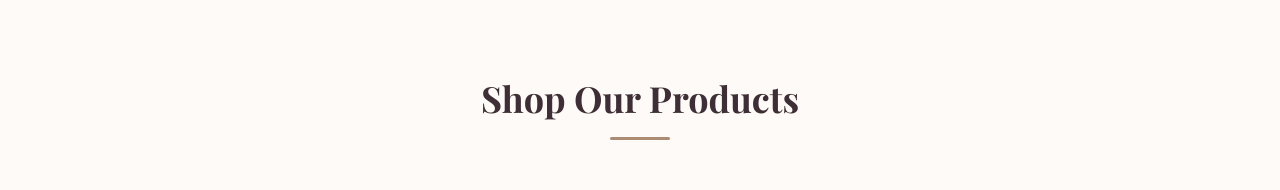
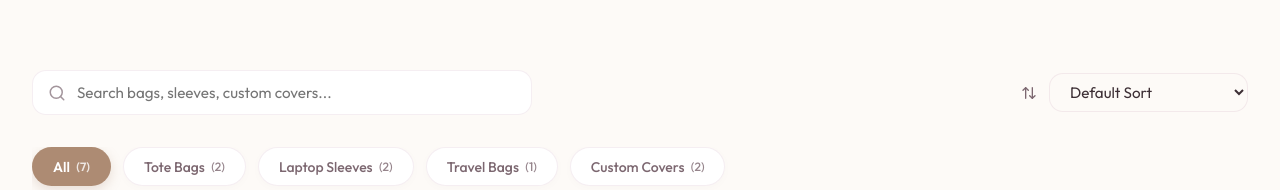
Before and after one commit to Preet1405/PIK, a React (Vite) app: page / in a window 1280 px wide. Shown: the part 505-695 px from the top of the page. Built offline with nearby package versions, Linux system fonts and the light colour scheme; no server answers; a web font is replaced by a local one.

Commit message:
UI styling update: remove Shop Our Products section heading

```diff
--- a/src/pages/Storefront.jsx
+++ b/src/pages/Storefront.jsx
@@ -55,9 +55,7 @@ export default function Storefront() {
 
       {/* Products Catalog Section */}
       <section id="products" className="section-container">
-        <div className="section-title-wrap">
-          <h2 className="section-title">Shop Our Products</h2>
-        </div>
+
 
         <div className="catalog-header animate-scale">
           <div className="search-container">
```
